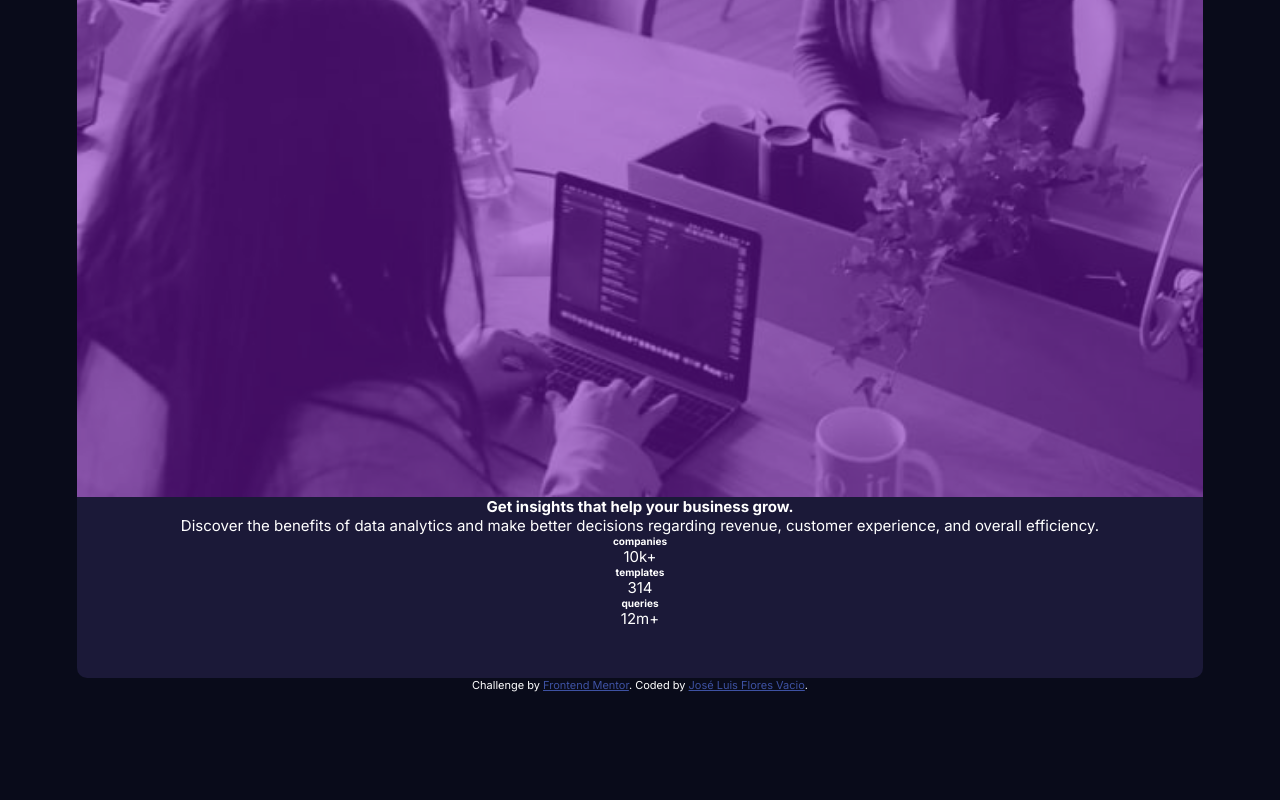
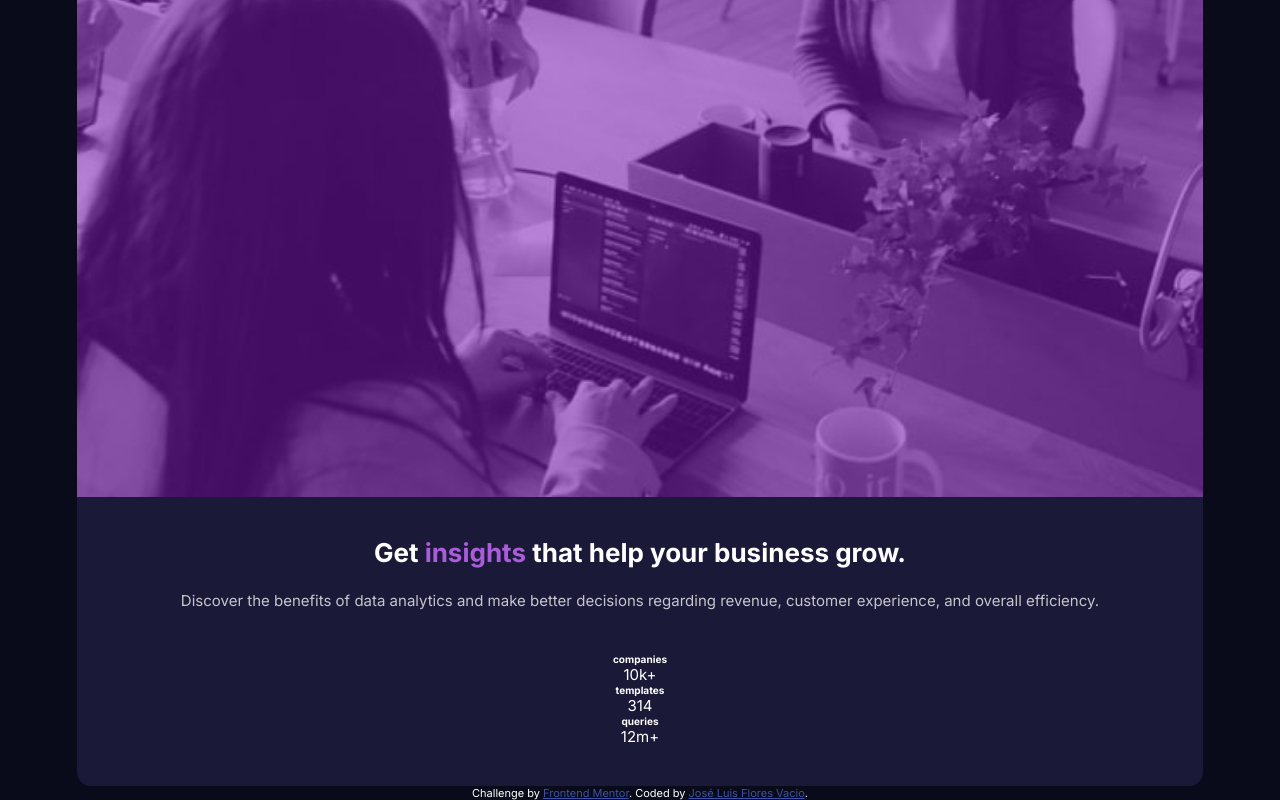
Before and after one commit to JoseLuisFV/challenge-card-component, a plain HTML site: page card-component.html in a window 1280 px wide. Shown: the part 430-1230 px from the top of the page. Before the commit the page ends 1122 px from the top, so only its background shows below. Drawn offline with Linux system fonts and the light colour scheme.

Commit message:
Se le agrego estilos al titulo y al parrafo del body

```diff
--- a/card-component.html
+++ b/card-component.html
@@ -36,15 +36,15 @@
       <article class="stats">
         <div class="stat">
           <h6 class="stat__title">companies</h6>
-          <span class="stat number">10k+</span>
+          <span class="stat__number">10k+</span>
         </div>
         <div class="stat">
           <h6 class="stat__title">templates</h6>
-          <span class="stat number">314</span>
+          <span class="stat__number">314</span>
         </div>
         <div class="stat">
           <h6 class="stat__title">queries</h6>
-          <span class="stat number">12m+</span>
+          <span class="stat__number">12m+</span>
         </div>
       </article>
     </div>
--- a/css/style.css
+++ b/css/style.css
@@ -1,5 +1,11 @@
 :root {
-    --general-radius: 10px;
+    --general-radius: 14px;
+    --main-background: hsl(233, 47%, 7%);
+    --card-background: hsl(244, 38%, 16%);
+    --accent-img: hsl(277, 78%, 40%);
+    --accent: hsl(277, 64%, 61%);
+    --color-main-paragraph: hsla(0, 0%, 100%, 0.75);
+    --color-stat-text: hsla(0, 0%, 100%, 0.6)
 }
 
 * {
@@ -16,7 +22,7 @@ body {
     position: relative;
     font-size: 1.5rem;
     font-family: Inter, 'Sans-serif';
-    background-color: hsl(233, 47%, 7%);
+    background-color: var(--main-background);
     color: hsl(0, 0%, 100%);
 }
 
@@ -26,15 +32,14 @@ body {
     width: 88%;
     max-width: 1267px;
     margin: 100px auto 0px;
-    padding-bottom: 50px;
     text-align: center;
     border-radius: var(--general-radius);
-    background-color: hsl(244, 38%, 16%);
+    background-color: var(--card-background);
 }
 
 .card-component__header {
     display: block;
-    background-color: hsl(277, 78%, 40%);
+    background-color: var(--accent-img);
     border-top-left-radius: var(--general-radius);
     border-top-right-radius: var(--general-radius);
 }
@@ -47,3 +52,24 @@ body {
     border-top-left-radius: var(--general-radius);
     border-top-right-radius: var(--general-radius);
 }
+
+
+.card-component__body {
+    padding: 40px 30px;
+}
+
+.card-component__title {
+    margin-bottom: 20px;
+    font-size: 2.6rem;
+    font-weight: 700;
+}
+
+.card-component__title span {
+    color: var(--accent);
+}
+
+.card-component__body p {
+    margin-bottom: 40px;
+    line-height: 2.5rem;
+    color: var(--color-main-paragraph);
+}
```
